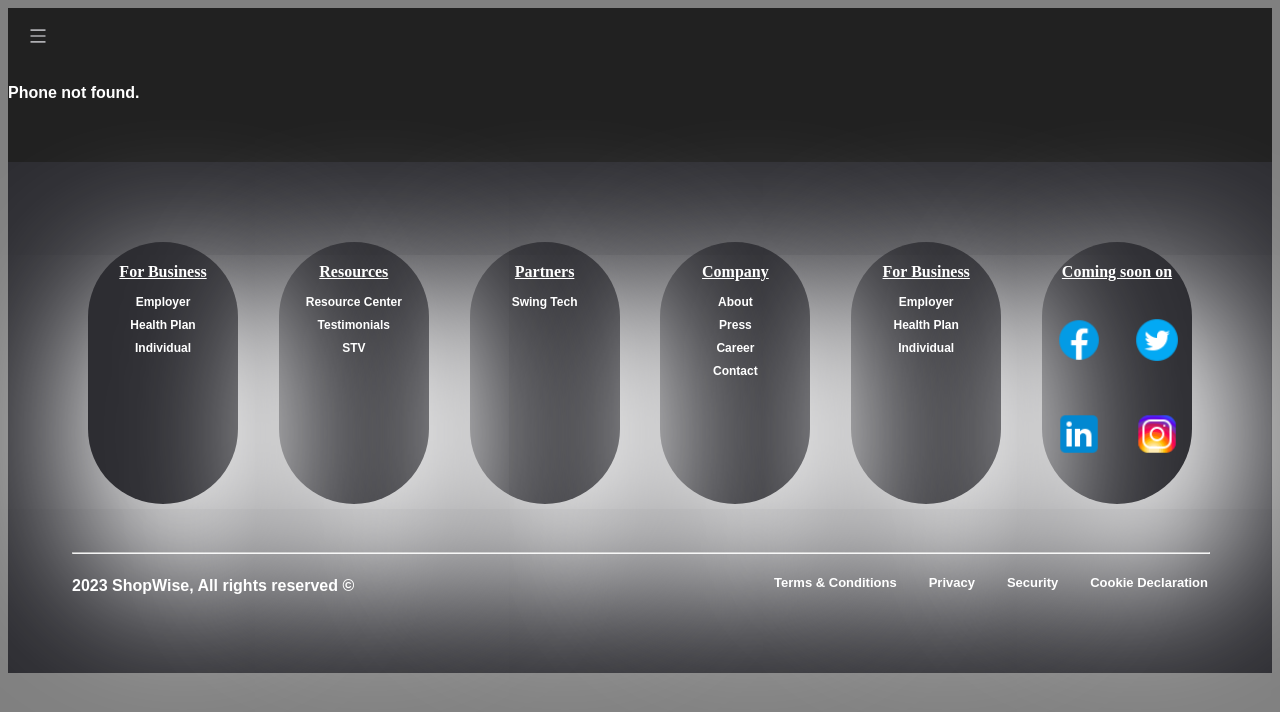
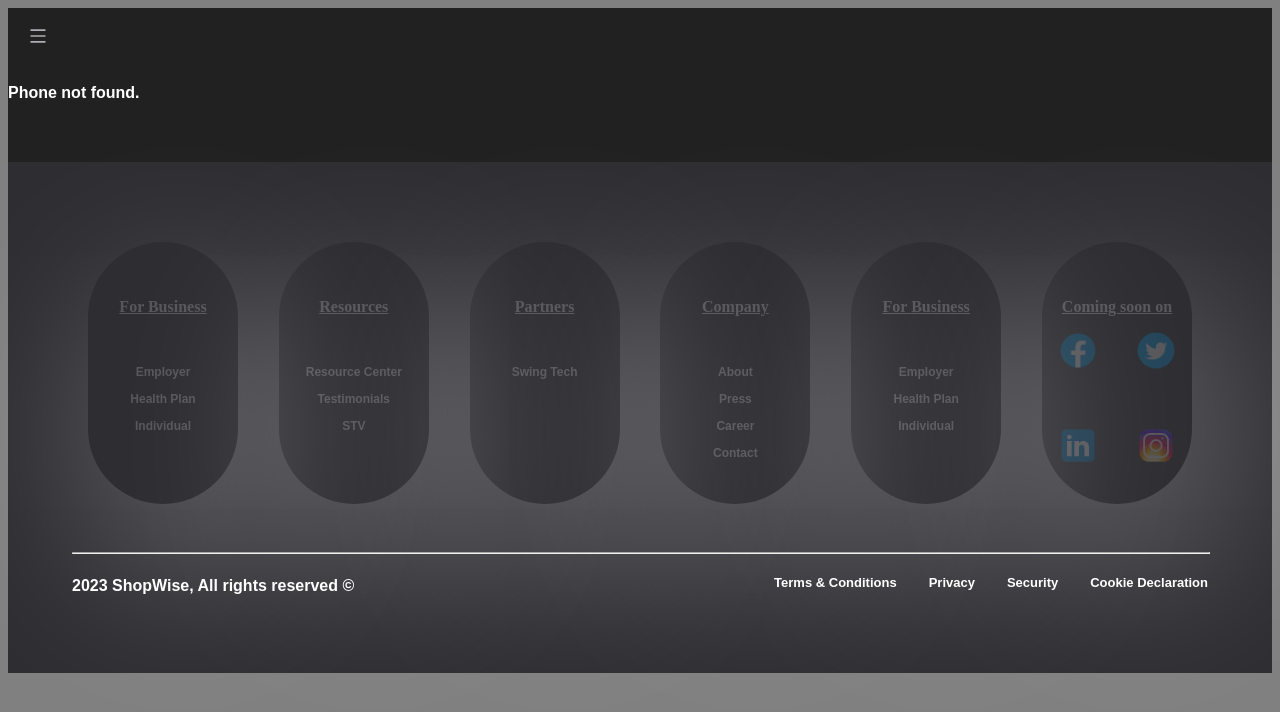
Before and after one commit to alexmina12/WebSite, a React (Create React App) app: page /1/1 in a window 1280 px wide. Shown: the top 712 px of the page. Built offline with nearby package versions, Linux system fonts and the light colour scheme; no server answers.

Commit message:
Add hover on footer

```diff
--- a/src/components/Footer/Footer.module.css
+++ b/src/components/Footer/Footer.module.css
@@ -31,6 +31,11 @@ Footer {
     text-align: center;
     border-radius: 100px;
     box-shadow: 20px 60px 150px 30px white;
+    opacity: 0.2;
+}
+
+.footer-links-div:hover {
+    opacity: 1;
 }
 
 a {
@@ -43,17 +48,18 @@ a {
     flex-wrap: wrap;
     justify-content: space-between;
     align-items: center;
+    margin-top: -60px;
 }
 
 .socialmedia img {
-    width: 70%; /* Ajustează lățimea imaginilor pentru a încăpea două pe rând */
+    width: 60%; /* Ajustează lățimea imaginilor pentru a încăpea două pe rând */
     margin: 12px; /* Ajustează spațiul dintre imaginile sociale */
 }
 
 
 .footer-links-div h4{
     font-size: 16px;
-    line-height: 17px;
+    line-height: 87px;
     margin-bottom: 0.9rem;
     text-decoration: underline;
 }
@@ -61,7 +67,6 @@ a {
 .footer-links-div p{
     font-size: 12px;
     line-height: 15px;
-    margin: 0.5rem 0;
     cursor: pointer;
 }
 
```
